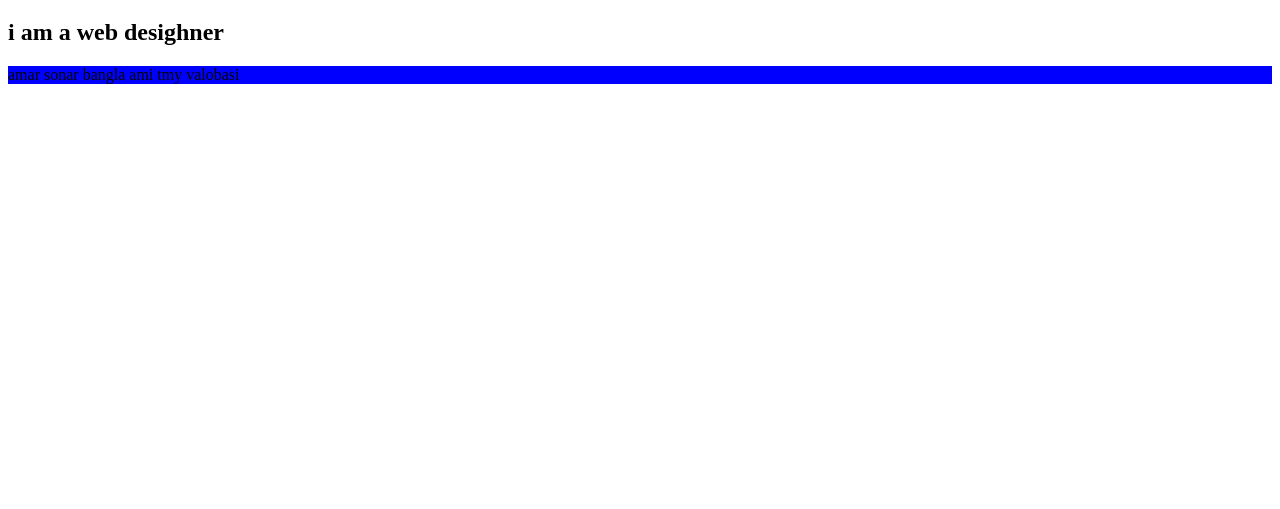
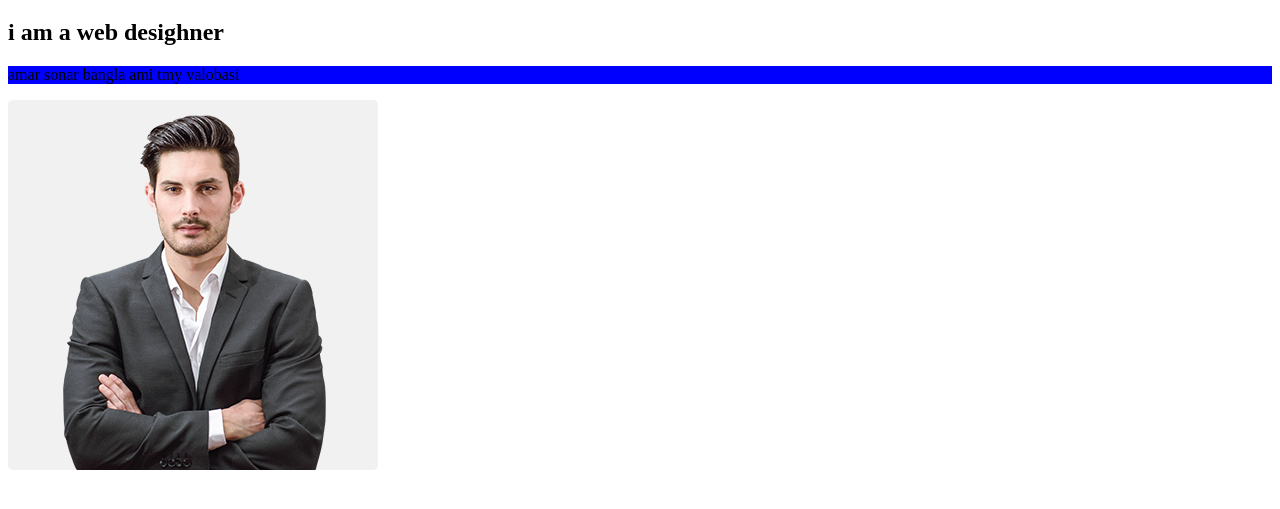
Before and after one commit to nahidulislamsamim/my-prac-repo, a plain HTML site: page index.html in a window 1280 px wide. Shown: the part 61-570 px from the top of the page. Drawn offline with Linux system fonts and the light colour scheme.

Commit message:
images added

```diff
--- a/index.html
+++ b/index.html
@@ -11,6 +11,7 @@
     <h1>i am Nahidul Islam Samim</h1>
     <h2>i am a web desighner</h2>
     <p>amar sonar bangla ami tmy valobasi</p>
+    <img src="images/t.jpg" alt="images">
 
 </body>
 </html>
```
Also changed, not shown: images/t.jpg (added).
